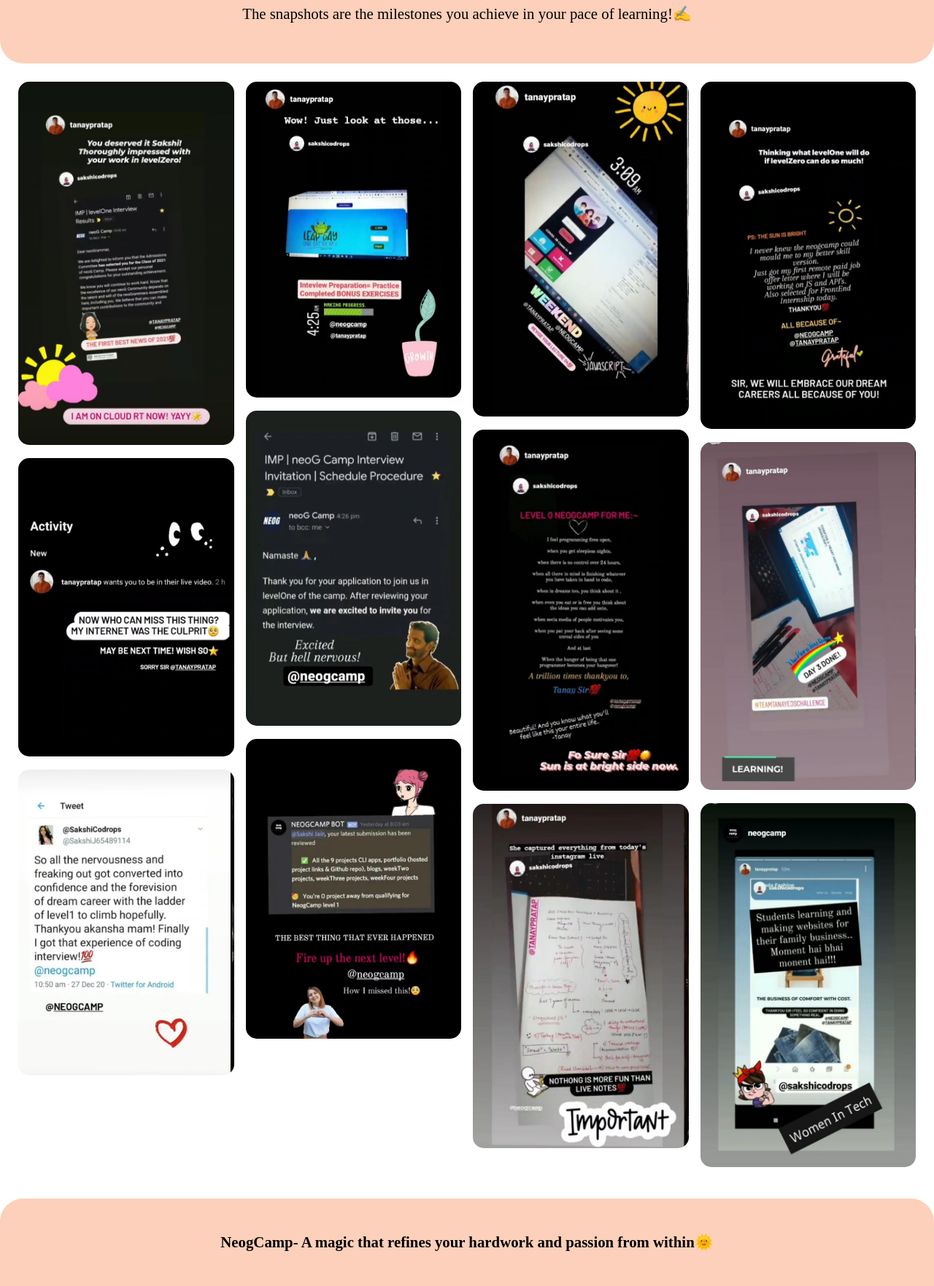
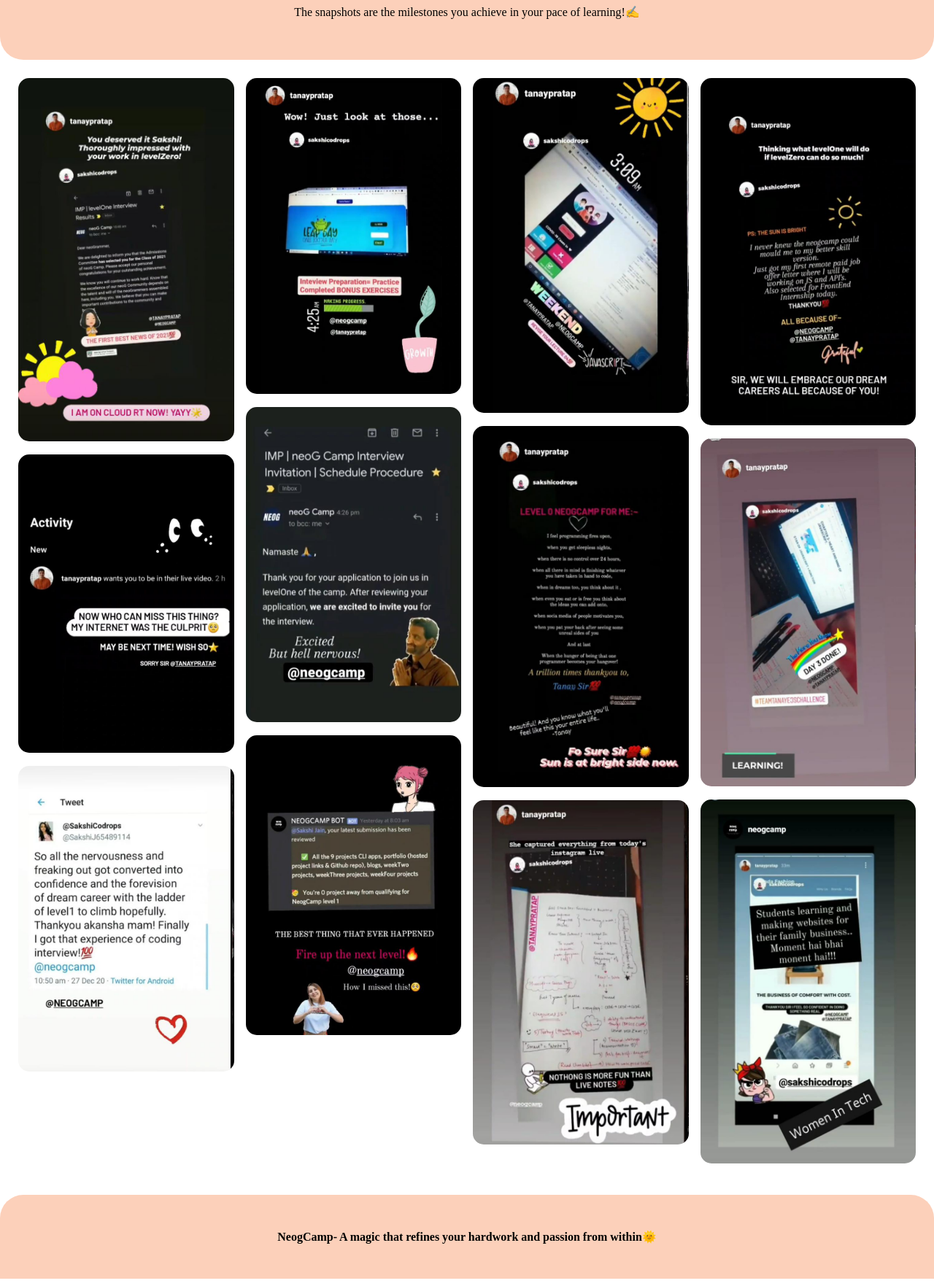
Before and after one commit to sakshijainn/levelzero, a plain HTML site: page moments.html in a window 1280 px wide. Shown: the part 77-1840 px from the top of the page at 73% size. Drawn offline with Linux system fonts and the light colour scheme.

Commit message:
Update moments.html

```diff
--- a/moments.html
+++ b/moments.html
@@ -10,7 +10,7 @@
 
     <nav class="navigation">
         <h2 style="text-align: center;">The moments to be imprinted for life😍</h2>
-        <p style="text-align: center; font-size: 1.3rem; padding:0.5rem;">The snapshots are the milestones you achieve in your pace of learning!✍️</p>
+        <p style="text-align: center; font-size: 1rem; padding:0.5rem;">The snapshots are the milestones you achieve in your pace of learning!✍️</p>
       </nav>
    <div class="container">
        <div class="image">
@@ -69,7 +69,7 @@
 
    </div>
    <nav class="navigation1">
-    <h2 style="text-align: center; font-size: 1.3rem;">NeogCamp- A magic that refines your hardwork and passion from within🌞</h2>
+    <h2 style="text-align: center; font-size: 1rem;">NeogCamp- A magic that refines your hardwork and passion from within🌞</h2>
   </nav>
 </body>
 </html>
```
